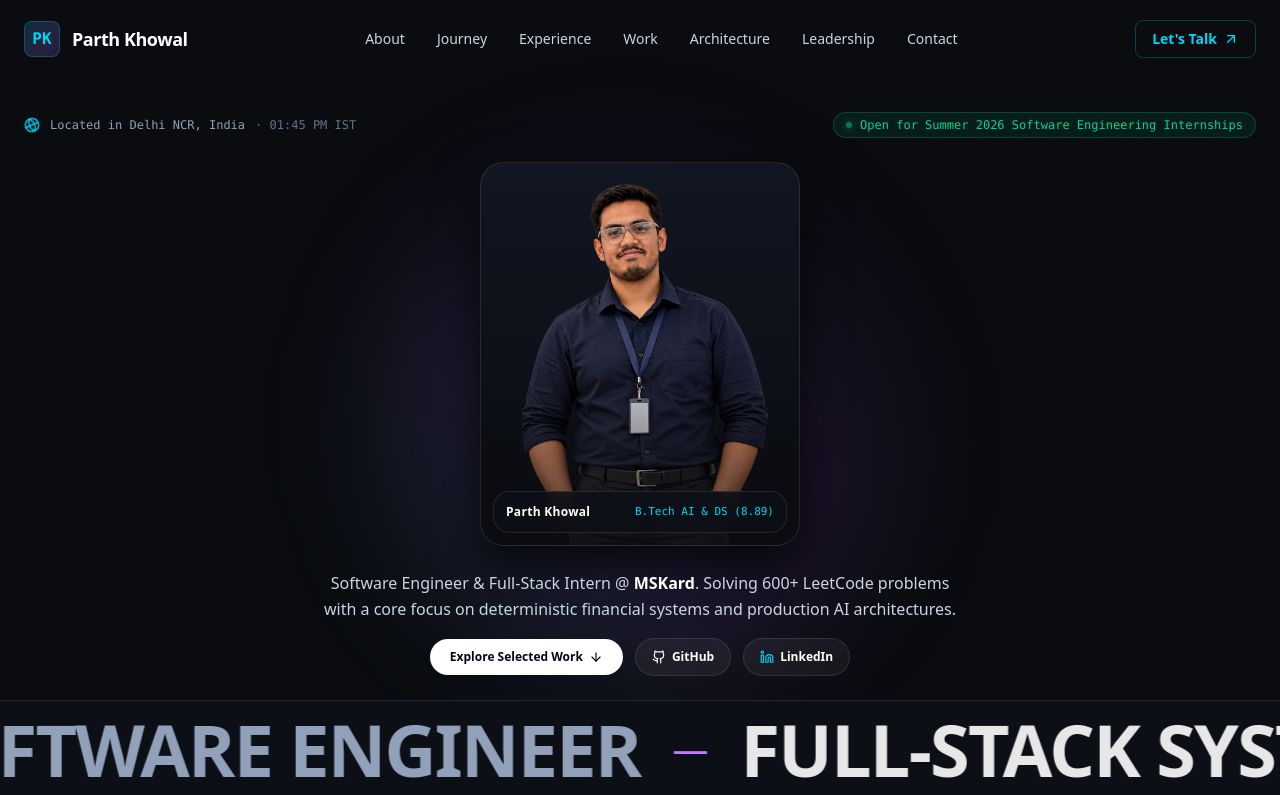
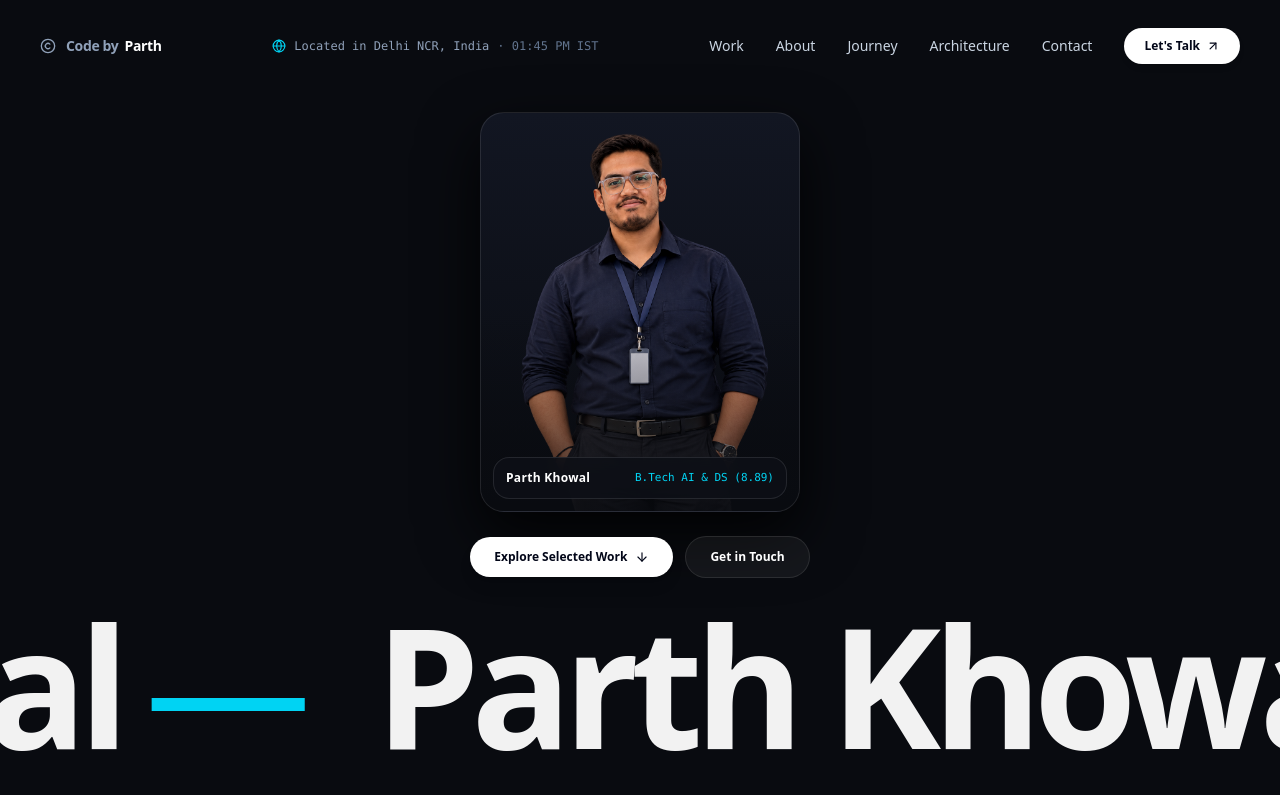
Before and after one commit to ParthK0/Portoflio, a React (Vite) app: page / in a window 1280 px wide. Shown: the top 795 px of the page. Built offline with nearby package versions, Linux system fonts and the light colour scheme.

Commit message:
feat: merge Dennis Snellenberg architecture from AliBagheri2079/dennis-snellenberg-portfolio with velocity parallax slider and interactive brand

```diff
--- a/package.json
+++ b/package.json
@@ -9,6 +9,7 @@
     "preview": "vite preview"
   },
   "dependencies": {
+    "framer-motion": "^13.5.0",
     "lucide-react": "^0.475.0",
     "react": "^19.0.0",
     "react-dom": "^19.0.0"
--- a/src/components/Hero.tsx
+++ b/src/components/Hero.tsx
@@ -1,134 +1,96 @@
-import React, { useState, useEffect } from 'react';
-import { Globe, ArrowDown, Github, Linkedin } from 'lucide-react';
+import React from 'react';
+import { MoveDownRight, ArrowDown } from 'lucide-react';
+import { ParallaxSlider } from './ParallaxSlider';
 import { PERSONAL_INFO } from '../data/portfolioData';
 
 export const Hero: React.FC = () => {
-  const [time, setTime] = useState<string>('');
+  return (
+    <section id="about" className="relative min-h-screen flex flex-col justify-between pt-24 pb-8 overflow-hidden bg-[#090b10] text-slate-100">
 
-  useEffect(() => {
-    const updateTime = () => {
-      const now = new Date();
-      setTime(now.toLocaleTimeString('en-US', {
-        timeZone: 'Asia/Kolkata',
-        hour: '2-digit',
-        minute: '2-digit',
-        hour12: true
-      }) + ' IST');
-    };
-    updateTime();
-    const interval = setInterval(updateTime, 30000);
-    return () => clearInterval(interval);
-  }, []);
+      {/* Background Ambient Glow */}
+      <div className="absolute top-1/4 left-1/2 -translate-x-1/2 w-[500px] h-[500px] rounded-full bg-gradient-to-tr from-cyan-500/10 via-purple-500/10 to-transparent blur-[120px] pointer-events-none -z-10" />
 
-  return (
-    <section id="about" className="relative min-h-screen flex flex-col justify-between pt-24 pb-8 overflow-hidden bg-[#0a0c10]">
-
-      {/* Top Meta Bar (Dennis Snellenberg Style) */}
-      <div className="max-w-7xl mx-auto px-6 w-full pt-4 flex flex-wrap items-center justify-between gap-4 z-20">
-        <div className="flex items-center gap-2.5 text-xs font-mono text-slate-400">
-          <Globe className="w-4 h-4 text-cyan-400 animate-spin" style={{ animationDuration: '16s' }} />
-          <span>Located in Delhi NCR, India</span>
-          {time && <span className="text-slate-500 hidden sm:inline">· {time}</span>}
-        </div>
-
-        <div className="inline-flex items-center gap-2 px-3 py-1 rounded-full bg-emerald-500/10 border border-emerald-500/25 text-emerald-400 text-xs font-mono">
-          <span className="w-1.5 h-1.5 rounded-full bg-emerald-400 animate-pulse shadow-[0_0_8px_#10b981]"></span>
-          <span>{PERSONAL_INFO.statusBadge}</span>
-        </div>
-      </div>
-
-      {/* Main Center Stage: Portrait + Massive Monumental Text Behind */}
-      <div className="relative flex-1 flex flex-col items-center justify-center my-6 z-10 w-full px-4">
-
-        {/* Subtle Ambient Radial Backlight */}
-        <div className="absolute w-[360px] h-[360px] sm:w-[500px] sm:h-[500px] rounded-full bg-gradient-to-tr from-cyan-500/15 via-purple-500/15 to-transparent blur-3xl -z-10 pointer-events-none" />
-
-        {/* The Dennis Snellenberg Portrait Frame */}
+      {/* Centerpiece: Cutout Portrait */}
+      <div className="relative flex-1 flex flex-col items-center justify-center my-4 z-10 w-full px-6">
         <div className="relative group max-w-sm sm:max-w-md w-full flex justify-center">
-          <div className="relative w-64 h-80 sm:w-80 sm:h-96 rounded-3xl overflow-hidden border border-white/10 bg-gradient-to-b from-[#121622] to-[#0a0c10] shadow-[0_20px_50px_rgba(0,0,0,0.8)]">
+          <div className="relative w-64 h-80 sm:w-80 sm:h-[400px] rounded-3xl overflow-hidden border border-white/10 bg-gradient-to-b from-[#121622] to-[#090b10] shadow-[0_24px_60px_rgba(0,0,0,0.85)]">
             <img
               src="/images/profile.png"
               alt="Parth Khowal portrait"
               className="w-full h-full object-cover object-top filter contrast-[1.05] brightness-95 group-hover:scale-105 transition-transform duration-700"
             />
             {/* Soft Shadow Vignette at Base */}
-            <div className="absolute inset-0 bg-gradient-to-t from-[#0a0c10] via-transparent to-transparent opacity-70" />
+            <div className="absolute inset-0 bg-gradient-to-t from-[#090b10] via-transparent to-transparent opacity-80" />
 
-            {/* Quick Floating Tag on Portrait */}
-            <div className="absolute bottom-3 left-3 right-3 p-3 rounded-2xl bg-[#0d1017]/80 backdrop-blur-md border border-white/10 flex items-center justify-between text-xs">
+            {/* Floating Tag */}
+            <div className="absolute bottom-3 left-3 right-3 p-3 rounded-2xl bg-[#0d1017]/85 backdrop-blur-md border border-white/10 flex items-center justify-between text-xs">
               <span className="font-bold text-white tracking-wide">Parth Khowal</span>
               <span className="font-mono text-cyan-400 text-[11px]">B.Tech AI & DS (8.89)</span>
             </div>
           </div>
         </div>
 
-        {/* Headline & Value Proposition */}
-        <div className="text-center mt-6 max-w-2xl px-4 z-20">
-          <p className="text-slate-300 text-sm sm:text-base font-medium leading-relaxed">
-            Software Engineer & Full-Stack Intern @ <strong className="text-white">MSKard</strong>. Solving 600+ LeetCode problems with a core focus on deterministic financial systems and production AI architectures.
-          </p>
-
-          <div className="flex items-center justify-center gap-3 mt-4">
+        {/* Quick CTA Actions */}
+        <div className="flex items-center gap-3 mt-6 z-20">
           <a
             href="#projects"
-              className="px-5 py-2.5 rounded-full bg-white text-slate-950 font-bold text-xs hover:bg-cyan-400 transition-colors flex items-center gap-1.5 shadow-lg"
+            className="px-6 py-3 rounded-full bg-white text-slate-950 font-bold text-xs hover:bg-cyan-400 transition-colors flex items-center gap-2 shadow-lg"
           >
             <span>Explore Selected Work</span>
             <ArrowDown className="w-3.5 h-3.5" />
           </a>
 
           <a
-              href={PERSONAL_INFO.github}
-              target="_blank"
-              rel="noopener noreferrer"
-              className="px-4 py-2.5 rounded-full bg-white/5 border border-white/10 hover:bg-white/10 text-white font-semibold text-xs transition-colors flex items-center gap-1.5"
+            href="#contact"
+            className="px-6 py-3 rounded-full bg-white/5 border border-white/10 hover:bg-white/10 text-white font-semibold text-xs transition-colors flex items-center gap-1.5"
           >
-              <Github className="w-3.5 h-3.5" />
-              <span>GitHub</span>
-            </a>
-
-            <a
-              href={PERSONAL_INFO.linkedin}
-              target="_blank"
-              rel="noopener noreferrer"
-              className="px-4 py-2.5 rounded-full bg-white/5 border border-white/10 hover:bg-white/10 text-white font-semibold text-xs transition-colors flex items-center gap-1.5"
-            >
-              <Linkedin className="w-3.5 h-3.5 text-cyan-400" />
-              <span>LinkedIn</span>
+            <span>Get in Touch</span>
           </a>
         </div>
       </div>
 
+      {/* Monumental Velocity Parallax Slider (Dennis Snellenberg Header Signature) */}
+      <div className="relative w-full overflow-hidden select-none z-10 my-2">
+        <h1 className="text-[max(6em,13vw)] font-extrabold tracking-tighter leading-none text-white/95">
+          <ParallaxSlider repeat={4} baseVelocity={2}>
+            <span className="pe-12 flex items-center">
+              Parth Khowal
+              <span className="text-cyan-400 font-light mx-6">—</span>
+            </span>
+          </ParallaxSlider>
+        </h1>
       </div>
 
-      {/* Massive Infinite Marquee Banner (The Dennis Signature) */}
-      <div className="relative w-full overflow-hidden py-3 bg-[#0d1017]/90 border-y border-white/10 select-none z-10">
-        <div className="animate-marquee whitespace-nowrap flex items-center gap-8">
-          {[...Array(2)].map((_, loopIdx) => (
-            <div key={loopIdx} className="flex items-center gap-8 shrink-0">
-              <span className="text-3xl sm:text-5xl lg:text-7xl font-extrabold uppercase tracking-tight text-white/90">
-                Parth Khowal
-              </span>
-              <span className="text-2xl sm:text-4xl text-cyan-400 font-light">—</span>
-              <span className="text-3xl sm:text-5xl lg:text-7xl font-extrabold uppercase tracking-tight text-slate-400 hover:text-white transition-colors">
-                Software Engineer
-              </span>
-              <span className="text-2xl sm:text-4xl text-purple-400 font-light">—</span>
-              <span className="text-3xl sm:text-5xl lg:text-7xl font-extrabold uppercase tracking-tight text-white/90">
-                Full-Stack Systems
-              </span>
-              <span className="text-2xl sm:text-4xl text-emerald-400 font-light">—</span>
-              <span className="text-3xl sm:text-5xl lg:text-7xl font-extrabold uppercase tracking-tight text-slate-400 hover:text-white transition-colors">
-                Deterministic AI
-              </span>
-              <span className="text-2xl sm:text-4xl text-cyan-400 font-light">—</span>
+      {/* Dennis Snellenberg Bottom Callout Grid */}
+      <div className="max-w-7xl mx-auto px-6 sm:px-10 w-full grid grid-cols-1 md:grid-cols-12 gap-8 items-end z-20 pt-4">
+
+        {/* Left: Availability & Context */}
+        <div className="md:col-span-6 space-y-2">
+          <div className="inline-flex items-center gap-2 px-3 py-1 rounded-full bg-emerald-500/10 border border-emerald-500/25 text-emerald-400 text-xs font-mono">
+            <span className="w-1.5 h-1.5 rounded-full bg-emerald-400 animate-pulse shadow-[0_0_8px_#10b981]"></span>
+            <span>{PERSONAL_INFO.statusBadge}</span>
           </div>
-          ))}
-        </div>
+          <p className="text-slate-400 text-xs sm:text-sm max-w-md leading-relaxed font-normal">
+            B.Tech AI & Data Science scholar @ Galgotias University (8.89 CGPA). Solving 600+ LeetCode problems with focus on deterministic systems and production AI architectures.
+          </p>
         </div>
 
-      {/* Hero Bottom Meta Strip */}
-      <div className="max-w-7xl mx-auto px-6 w-full pt-8 grid grid-cols-2 md:grid-cols-4 gap-4 z-20">
+        {/* Right: The Dennis Snellenberg Role Headline with Arrow */}
+        <div className="md:col-span-6 md:text-right flex flex-col md:items-end">
+          <div className="mb-3 text-cyan-400">
+            <MoveDownRight size={32} strokeWidth={1.25} />
+          </div>
+
+          <h4 className="text-[clamp(1.5em,2.5vw,2.5em)] font-bold tracking-tight text-white leading-tight">
+            <span className="block">Full-Stack SWE Intern</span>
+            <span className="block text-slate-400 font-normal">&amp; AI Systems Builder</span>
+          </h4>
+        </div>
+
+      </div>
+
+      {/* Stat Strip */}
+      <div className="max-w-7xl mx-auto px-6 sm:px-10 w-full pt-10 grid grid-cols-2 md:grid-cols-4 gap-4 z-20">
         {PERSONAL_INFO.heroStats.map((stat, idx) => (
           <div
             key={idx}
--- a/src/components/Navbar.tsx
+++ b/src/components/Navbar.tsx
@@ -1,43 +1,74 @@
 import React, { useState, useEffect } from 'react';
-import { Menu, X, ArrowUpRight } from 'lucide-react';
-import { PERSONAL_INFO } from '../data/portfolioData';
+import { Menu, X, ArrowUpRight, Copyright, Globe } from 'lucide-react';
 
 export const Navbar: React.FC = () => {
   const [isScrolled, setIsScrolled] = useState(false);
   const [mobileMenuOpen, setMobileMenuOpen] = useState(false);
+  const [time, setTime] = useState<string>('');
 
   useEffect(() => {
     const handleScroll = () => {
       setIsScrolled(window.scrollY > 30);
     };
     window.addEventListener('scroll', handleScroll, { passive: true });
-    return () => window.removeEventListener('scroll', handleScroll);
+
+    const updateTime = () => {
+      const now = new Date();
+      setTime(now.toLocaleTimeString('en-US', {
+        timeZone: 'Asia/Kolkata',
+        hour: '2-digit',
+        minute: '2-digit',
+        hour12: true
+      }) + ' IST');
+    };
+    updateTime();
+    const interval = setInterval(updateTime, 30000);
+
+    return () => {
+      window.removeEventListener('scroll', handleScroll);
+      clearInterval(interval);
+    };
   }, []);
 
   const navLinks = [
+    { name: 'Work', href: '#projects' },
     { name: 'About', href: '#about' },
     { name: 'Journey', href: '#journey' },
-    { name: 'Experience', href: '#experience' },
-    { name: 'Work', href: '#projects' },
     { name: 'Architecture', href: '#architecture' },
-    { name: 'Leadership', href: '#leadership' },
     { name: 'Contact', href: '#contact' },
   ];
 
   return (
-    <header className={`fixed top-0 left-0 right-0 z-50 transition-all duration-300 ${
-      isScrolled ? 'bg-[#090b10]/80 backdrop-blur-md border-b border-white/10 py-3 shadow-lg shadow-black/20' : 'bg-transparent py-5'
+    <header className={`fixed top-0 left-0 right-0 z-50 transition-all duration-500 ${
+      isScrolled ? 'bg-[#090b10]/85 backdrop-blur-md border-b border-white/10 py-4 shadow-xl shadow-black/30' : 'bg-transparent py-7'
     }`}>
-      <div className="max-w-7xl mx-auto px-6 flex items-center justify-between">
-        {/* Brand */}
-        <a href="#about" className="flex items-center gap-3 group">
-          <div className="w-9 h-9 rounded-lg bg-gradient-to-br from-cyan-500/20 to-purple-500/20 border border-cyan-500/30 flex items-center justify-center font-mono font-bold text-cyan-400 group-hover:border-cyan-400 transition-colors">
-            PK
+      <div className="max-w-7xl mx-auto px-6 sm:px-10 flex items-center justify-between">
+
+        {/* Dennis Snellenberg Interactive Brand */}
+        <a href="#about" className="group flex items-center cursor-pointer select-none">
+          <div className="transition-transform duration-700 ease-out group-hover:rotate-[360deg] text-slate-400 group-hover:text-cyan-400">
+            <Copyright className="w-4 h-4" />
           </div>
-          <span className="font-bold text-lg tracking-tight text-white group-hover:text-cyan-400 transition-colors">
-            {PERSONAL_INFO.name}
-          </span>
+
+          <div className="relative ms-2.5 flex items-center overflow-hidden whitespace-nowrap text-sm font-semibold tracking-tight transition-all duration-500 group-hover:pe-10">
+            <span className="transition-transform duration-500 text-slate-400 group-hover:-translate-x-full">
+              Code by
+            </span>
+            <span className="ps-1.5 transition-transform duration-500 text-white group-hover:-translate-x-12">
+              Parth
+            </span>
+            <span className="absolute left-[92px] ps-1 transition-transform duration-500 text-cyan-400 group-hover:-translate-x-12">
+              Khowal
+            </span>
+          </div>
         </a>
+
+        {/* Center: Location & Time (Dennis Signature) */}
+        <div className="hidden lg:flex items-center gap-2 text-xs font-mono text-slate-400">
+          <Globe className="w-3.5 h-3.5 text-cyan-400 animate-spin" style={{ animationDuration: '18s' }} />
+          <span>Located in Delhi NCR, India</span>
+          {time && <span className="text-slate-500">· {time}</span>}
+        </div>
 
         {/* Desktop Links */}
         <nav className="hidden md:flex items-center gap-8">
@@ -45,28 +76,26 @@ export const Navbar: React.FC = () => {
             <a
               key={link.name}
               href={link.href}
-              className="text-sm font-medium text-slate-300 hover:text-cyan-400 transition-colors relative py-1"
+              className="text-sm font-medium text-slate-300 hover:text-white transition-colors relative py-1 group"
             >
-              {link.name}
+              <span>{link.name}</span>
+              <span className="absolute bottom-0 left-0 w-0 h-0.5 bg-cyan-400 group-hover:w-full transition-all duration-300" />
             </a>
           ))}
-        </nav>
 
-        {/* Action Button */}
-        <div className="hidden md:flex items-center gap-4">
           <a
             href="#contact"
-            className="px-4 py-2 rounded-lg text-sm font-semibold text-cyan-400 border border-cyan-500/30 hover:bg-cyan-500/10 hover:border-cyan-400 transition-all flex items-center gap-1.5"
+            className="px-5 py-2.5 rounded-full text-xs font-semibold text-slate-950 bg-white hover:bg-cyan-400 transition-all flex items-center gap-1.5 shadow-md"
           >
             <span>Let's Talk</span>
-            <ArrowUpRight className="w-4 h-4" />
+            <ArrowUpRight className="w-3.5 h-3.5" />
           </a>
-        </div>
+        </nav>
 
         {/* Mobile Toggle */}
         <button
           onClick={() => setMobileMenuOpen(!mobileMenuOpen)}
-          className="md:hidden text-slate-300 hover:text-white p-2"
+          className="md:hidden text-slate-300 hover:text-white p-2 cursor-pointer"
           aria-label="Toggle Navigation"
         >
           {mobileMenuOpen ? <X className="w-6 h-6" /> : <Menu className="w-6 h-6" />}
@@ -76,6 +105,10 @@ export const Navbar: React.FC = () => {
       {/* Mobile Drawer */}
       {mobileMenuOpen && (
         <div className="md:hidden bg-[#0d111a] border-b border-white/10 px-6 py-6 flex flex-col gap-4">
+          <div className="flex items-center gap-2 text-xs font-mono text-slate-400 pb-2 border-b border-white/5">
+            <Globe className="w-3.5 h-3.5 text-cyan-400" />
+            <span>Delhi NCR, India · {time}</span>
+          </div>
           {navLinks.map((link) => (
             <a
               key={link.name}
@@ -89,7 +122,7 @@ export const Navbar: React.FC = () => {
           <a
             href="#contact"
             onClick={() => setMobileMenuOpen(false)}
-            className="mt-2 text-center py-2.5 rounded-lg bg-cyan-500 text-slate-950 font-semibold text-sm hover:bg-cyan-400"
+            className="mt-2 text-center py-2.5 rounded-full bg-cyan-400 text-slate-950 font-semibold text-sm hover:bg-cyan-300"
           >
             Let's Talk
           </a>
--- /dev/null
+++ b/src/components/ParallaxSlider.tsx
@@ -0,0 +1,29 @@
+import React from 'react';
+import { motion } from 'framer-motion';
+import { useParallaxSlider } from '../hooks/useParallaxSlider';
+
+interface ParallaxSliderProps {
+  children: React.ReactNode;
+  repeat?: number;
+  baseVelocity?: number;
+}
+
+export const ParallaxSlider: React.FC<ParallaxSliderProps> = ({
+  children,
+  repeat = 4,
+  baseVelocity = 1.5,
+}) => {
+  const x = useParallaxSlider(baseVelocity);
+
+  return (
+    <div className="flex flex-nowrap overflow-hidden whitespace-nowrap select-none">
+      <motion.div className="flex flex-nowrap shrink-0" style={{ x }}>
+        {Array.from({ length: repeat }).map((_, idx) => (
+          <div key={idx} className="flex shrink-0">
+            {children}
+          </div>
+        ))}
+      </motion.div>
+    </div>
+  );
+};
--- /dev/null
+++ b/src/hooks/useParallaxSlider.ts
@@ -0,0 +1,41 @@
+import { useRef } from 'react';
+import {
+  useAnimationFrame,
+  useMotionValue,
+  useScroll,
+  useSpring,
+  useTransform,
+  useVelocity,
+  wrap,
+} from 'framer-motion';
+
+export function useParallaxSlider(baseVelocity = 100) {
+  const baseX = useMotionValue(0);
+  const { scrollY } = useScroll();
+  const scrollVelocity = useVelocity(scrollY);
+  const smoothVelocity = useSpring(scrollVelocity, {
+    damping: 50,
+    stiffness: 400,
+  });
+  const velocityFactor = useTransform(smoothVelocity, [0, 1000], [0, 5], {
+    clamp: false,
+  });
+
+  const x = useTransform(baseX, (v) => `${wrap(-20, -45, v)}%`);
+
+  const directionFactor = useRef<number>(1);
+  useAnimationFrame((_, delta) => {
+    let moveBy = directionFactor.current * baseVelocity * (delta / 1000);
+
+    if (velocityFactor.get() < 0) {
+      directionFactor.current = -1;
+    } else if (velocityFactor.get() > 0) {
+      directionFactor.current = 1;
+    }
+
+    moveBy += directionFactor.current * moveBy * velocityFactor.get();
+    baseX.set(baseX.get() + moveBy);
+  });
+
+  return x;
+}
```
Also changed, not shown: src/hooks/useMagnetic.ts (added, +21 -0 lines), 1 other file (tests, documents, lock files or other folders). Lines whose indentation alone changed are shown as unchanged.
